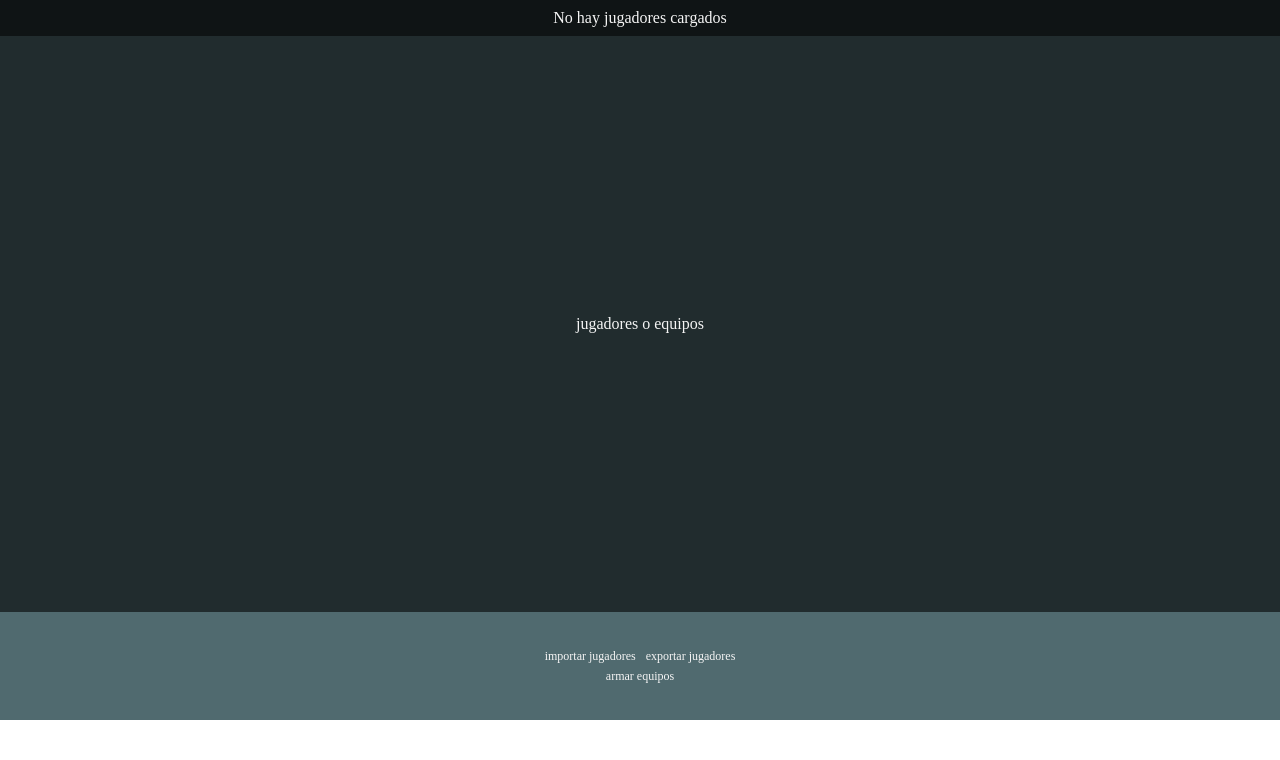
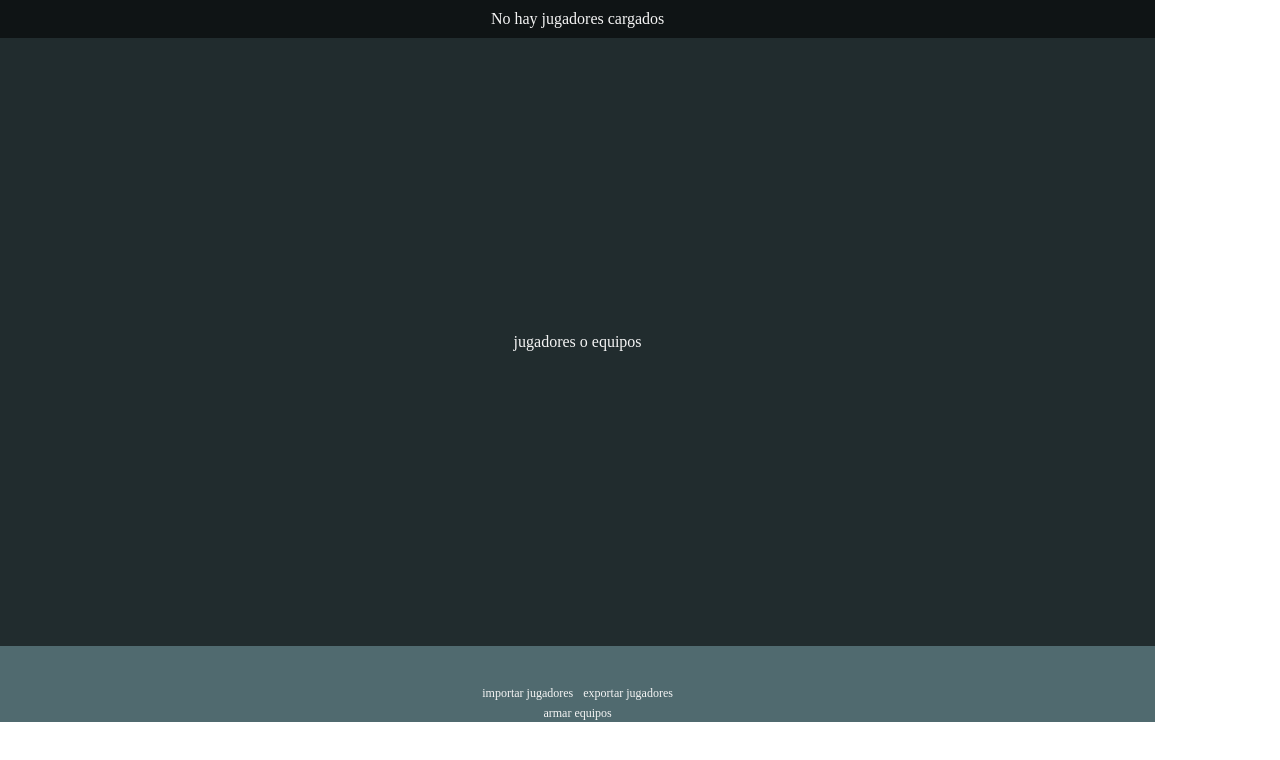
Before and after one commit to bragonip/teams-builder, a React (Vite) app: page / in a window 1280 px wide. Shown: the top 760 px of the page. Built offline with nearby package versions, Linux system fonts and the light colour scheme.

Commit message:
mejor css2

```diff
--- a/src/App.css
+++ b/src/App.css
@@ -5,8 +5,8 @@
 }
 
 html, body {
-    width: 100%;
-    height: 100%;
+    width: 95%;
+    height: 95%;
     overflow: hidden;
     font-size: 18px;
 }
@@ -14,7 +14,7 @@ html, body {
 .app {
     display: flex;
     flex-direction: column;
-    height: 90vh;
+    height: 95vh;
     text-align: center;
     background-color: #212f3d;
 }
```
